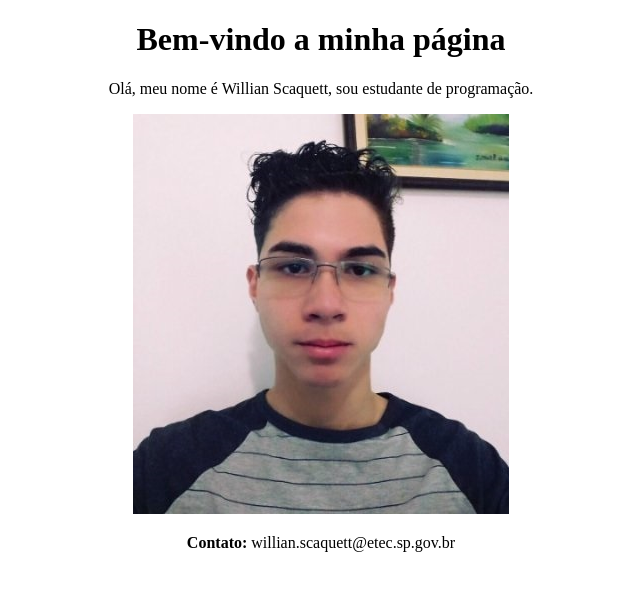
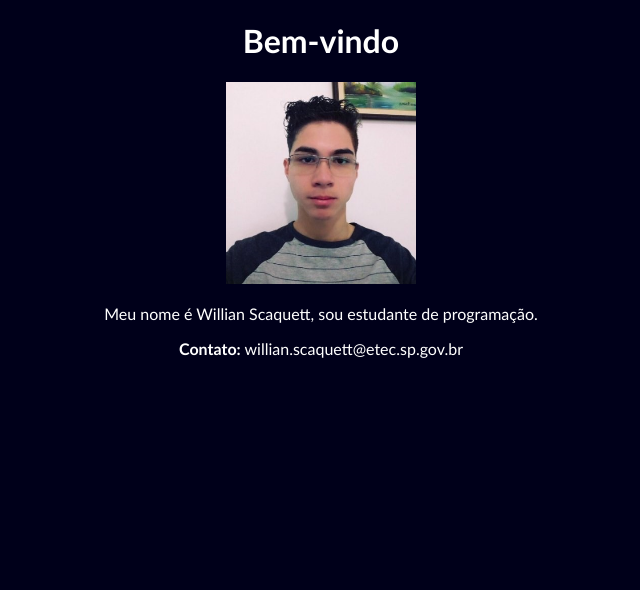
Before and after one commit to scaquett/scaquett.github.io, a plain HTML site: page index.html in a window 1280 px wide. Shown: the whole page, without its empty margins (319-959 px from the left). Drawn offline with Linux system fonts and the light colour scheme.

Commit message:
Adicionados arquivo de estilos em css e ícone para página

```diff
--- /dev/null
+++ b/css/estilos.css
@@ -0,0 +1,17 @@
+body{
+	background-color: #00001A;
+}
+
+h1 {
+	font-family: "Trebuchet MS", Helvetica, sans-serif;
+	color: #FFFFFF;
+}
+
+img {
+	max-width: 15%;
+}
+
+p {
+	font-family: "Trebuchet MS", Helvetica, sans-serif;
+	color: #FFFFFF;
+}
--- a/index.html
+++ b/index.html
@@ -4,15 +4,15 @@
 		<meta charset="utf-8">
 		<meta name="description" content="Site pessoal de Willian Scaquett">
 		<title>Willian Scaquett</title>
+		<link type="text/css" rel="stylesheet" href="css/estilos.css">
+		<link rel="icon" href="imagens/icon.ico">
 	</head>
 	<body>
 		<center>
-		<h1> Bem-vindo a minha página</h1>
-		<p>Olá, meu nome é Willian Scaquett, sou estudante de programação.</p>
-		<a href="https://www.linkedin.com/in/willian-s-a47392124/" target="_blank">
-		<img src="imagens/willianscaquett.jpg" max-width=100%>
-		</a>
-		<p><b>Contato:</b> willian.scaquett@etec.sp.gov.br</p>
+			<h1>Bem-vindo</h1>
+			<a href="https://www.linkedin.com/in/willian-s-a47392124/" target="_blank"> <img src="imagens/willianscaquett.jpg" max-width=100%></a>
+			<p>Meu nome é Willian Scaquett, sou estudante de programação.</p>
+			<p><b>Contato:</b> willian.scaquett@etec.sp.gov.br</p>
 		</center>
 	</body>
 </html>
```
Also changed, not shown: imagens/icon.ico (added).
